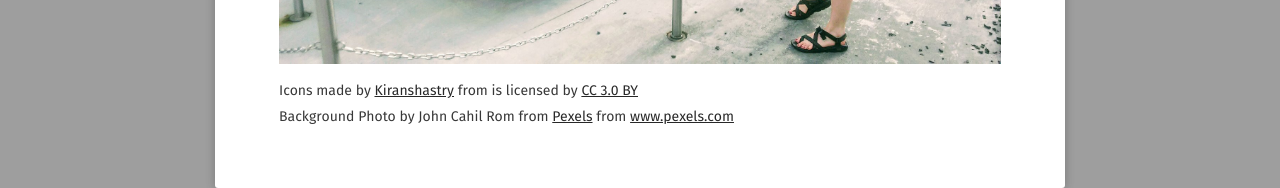
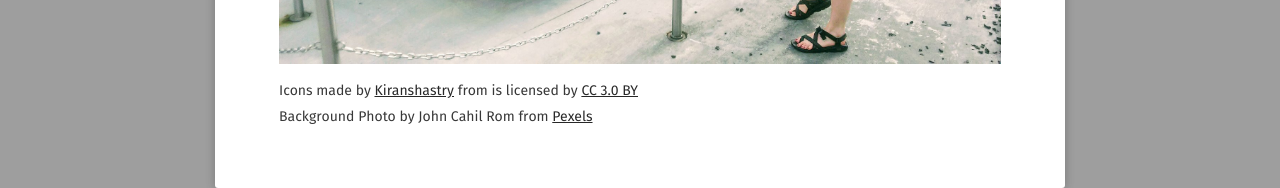
Before and after one commit to sarahschirduan/sarahschirduan.github.io, a Jekyll site: the page built from about/index.md, in a window 1280 px wide. Shown: the part 1080-1268 px from the top of the page. Built offline with Jekyll 4.4.1, drawn with Linux system fonts in a browser that asks for light colours; some web fonts are replaced.

Commit message:
Update index.md

```diff
--- a/about/index.md
+++ b/about/index.md
@@ -27,4 +27,4 @@
 
 <div>Icons made by <a href="https://www.flaticon.com/authors/kiranshastry" title="Kiranshastry">Kiranshastry</a> from <a href="https://www.flaticon.com/" title="Flaticon"></a> is licensed by <a href="http://creativecommons.org/licenses/by/3.0/" 			   title="Creative Commons BY 3.0" target="blank">CC 3.0 BY</a></div>
 
-<div>Background Photo by John Cahil Rom from <a href= "https://www.pexels.com/photo/underwater-2170473/" title="Pexels">Pexels</a> from <a href="https://www.pexels.com/" title="Pexels">www.pexels.com</a></div>
+<div>Background Photo by John Cahil Rom from <a href= "https://www.pexels.com/photo/underwater-2170473/" title="Pexels">Pexels</a></div>
```
